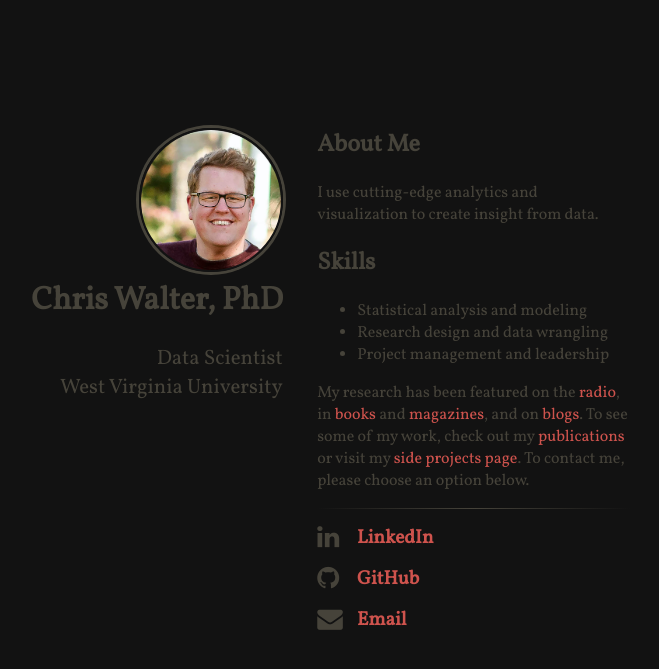
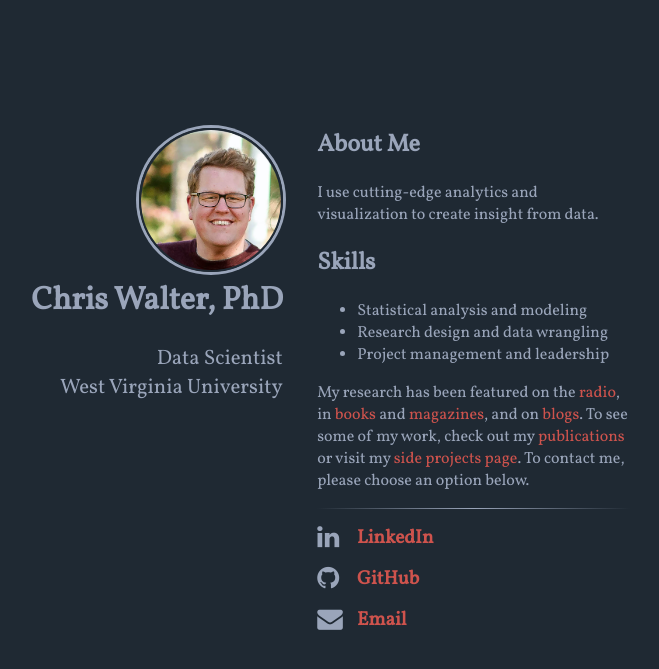
Before and after one commit to waltscience/waltscience.github.io, a Jekyll site: the page built from index.html, in a window 1280 px wide. Shown: the top 669 px of the page, without its empty margins (350-1009 px from the left). Built offline with Jekyll 4.4.1, drawn with Linux system fonts in a browser that asks for light colours; nearby versions of some CDN libraries.

Commit message:
Update main.scss

```diff
--- a/assets/main.scss
+++ b/assets/main.scss
@@ -1,9 +1,9 @@
 ---
 ---
 
-$text-color: #46433A;          /*** #46433A ***/
+$text-color: #9AA5BA;          /*** #46433A ***/
 $anchor-text-color: #CE534D;   /*** #CE534D ***/
-$background-color: #121212;    /*** #F1EED9 ***/
+$background-color: #1F2933;    /*** #F1EED9 ***/
 
 body {
 	font-family: 'Vollkorn', serif;
```
